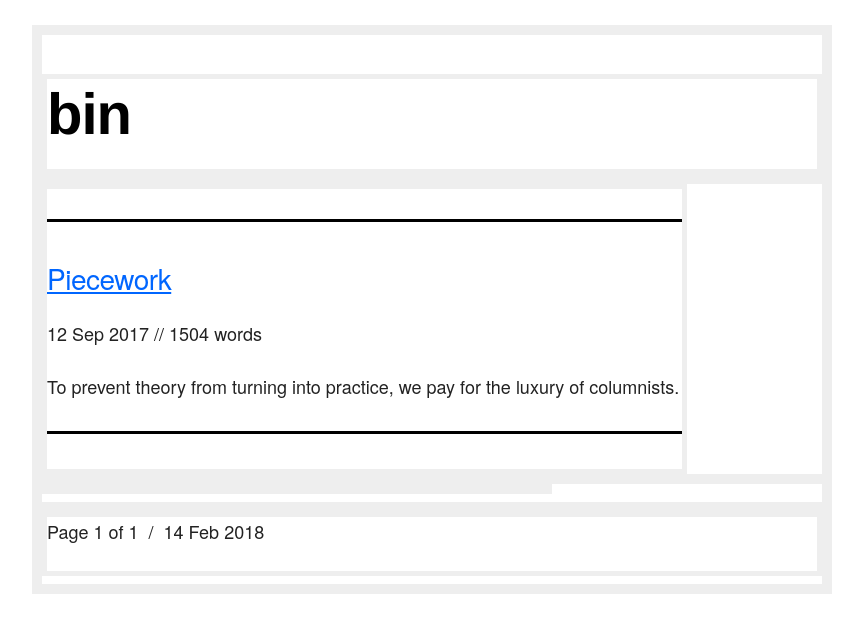
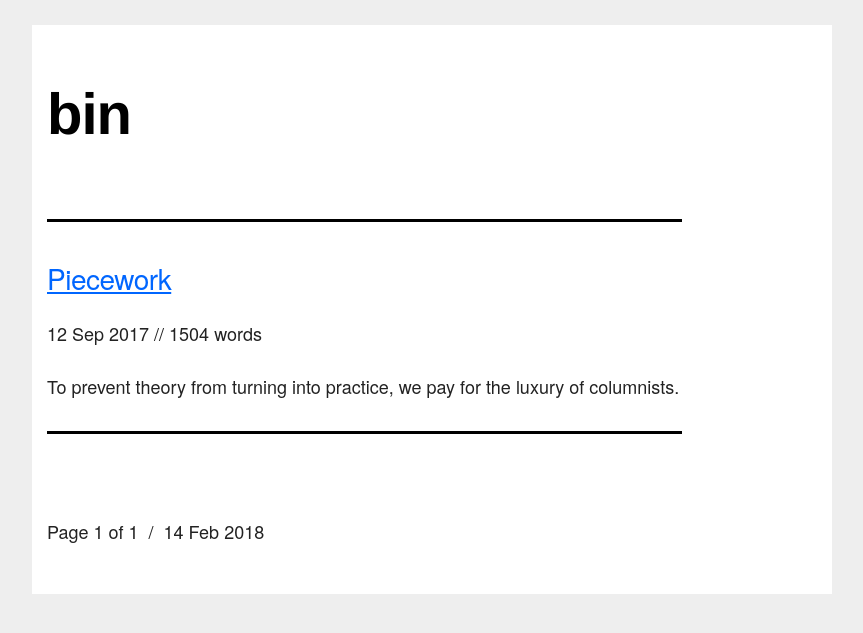
Before and after one commit to mt-trash/mt-trash.github.io, a Jekyll site: the page built from index.html, in a window 1280 px wide. Shown: the top 633 px of the page, without its empty margins (208-1071 px from the left). Built offline with Jekyll 4.4.1, drawn with Linux system fonts in a browser that asks for light colours; the list of posts is cut into pages by our own code.

Commit message:
bg colour change

```diff
--- a/css/skeleton.css
+++ b/css/skeleton.css
@@ -125,7 +125,7 @@ body {
   font-weight: 400;
   font-family: "HelveticaNeue", "Helvetica Neue", Helvetica, Arial, sans-serif;
   color: #222222;
-  background-color: #ffffff;}
+  background-color: #eeeeee;}
 div {
   background-color: #ffffff;
   border-left-style: solid;
@@ -136,7 +136,7 @@ div {
   border-right-width: 2px;
   border-top-width: 5px;
   border-bottom-width: 5px;
-  border-color: #eeeeee; }
+  border-color: #ffffff; }
 
 
 /* Typography
```
